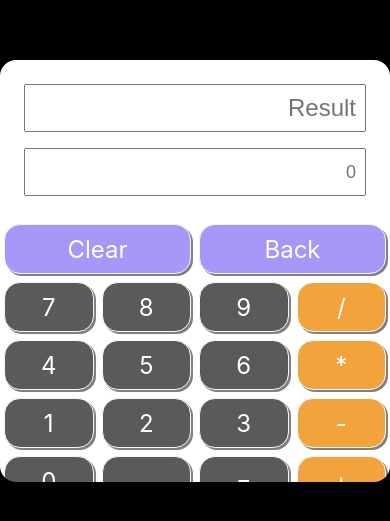
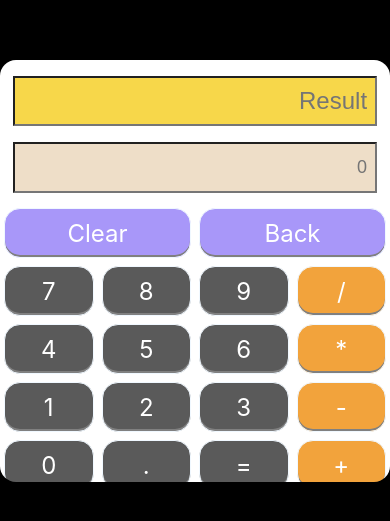
Before and after one commit to boycany/React-Calculator, a React (Create React App) app: page / in a window 390 px wide. Shown: the part 151-672 px from the top of the page. Built offline with nearby package versions, Linux system fonts and the light colour scheme.

Commit message:
mobile style done

```diff
--- a/src/components/Button.css
+++ b/src/components/Button.css
@@ -11,5 +11,5 @@
 
     margin: 4px;
     border-radius: 16px;
-    box-shadow: 2px 2px gray;
+    box-shadow: inset 0px -2px gray;
 }
--- a/src/components/Input.css
+++ b/src/components/Input.css
@@ -1,10 +1,10 @@
 .input-wrapper{
     height: 8em;
     display: flex;
-    justify-content: flex-end;
-    align-items: flex-end;
+    justify-content: center;
+    align-items: center;
     flex-direction: column;
-    padding: 1rem;
+    padding: 0.5rem;
 }
 .result{
     flex:1;
@@ -12,13 +12,15 @@
     margin: 0.5rem;
     text-align: end;
     padding:0.5rem;
-    width:90%;
+    width:92%;
+    background-color: rgb(247, 215, 74);
 }
 .text{
     flex:1;
     font-size: 18px;
-    margin: 0.5rem;
+    margin: 0.5rem 0.5rem 0.2rem 0.5rem;
     text-align: end;
     padding:0.5rem;
-    width:90%;
+    width:92%;
+    background-color: rgb(238, 222, 200);
 }
```
